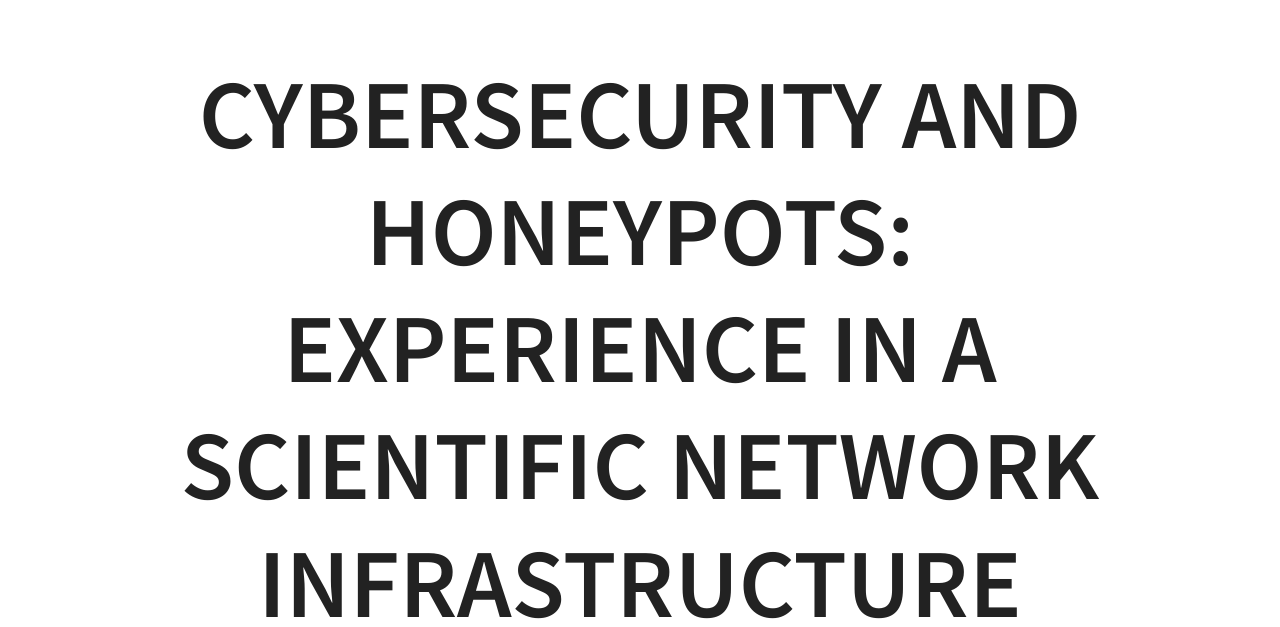
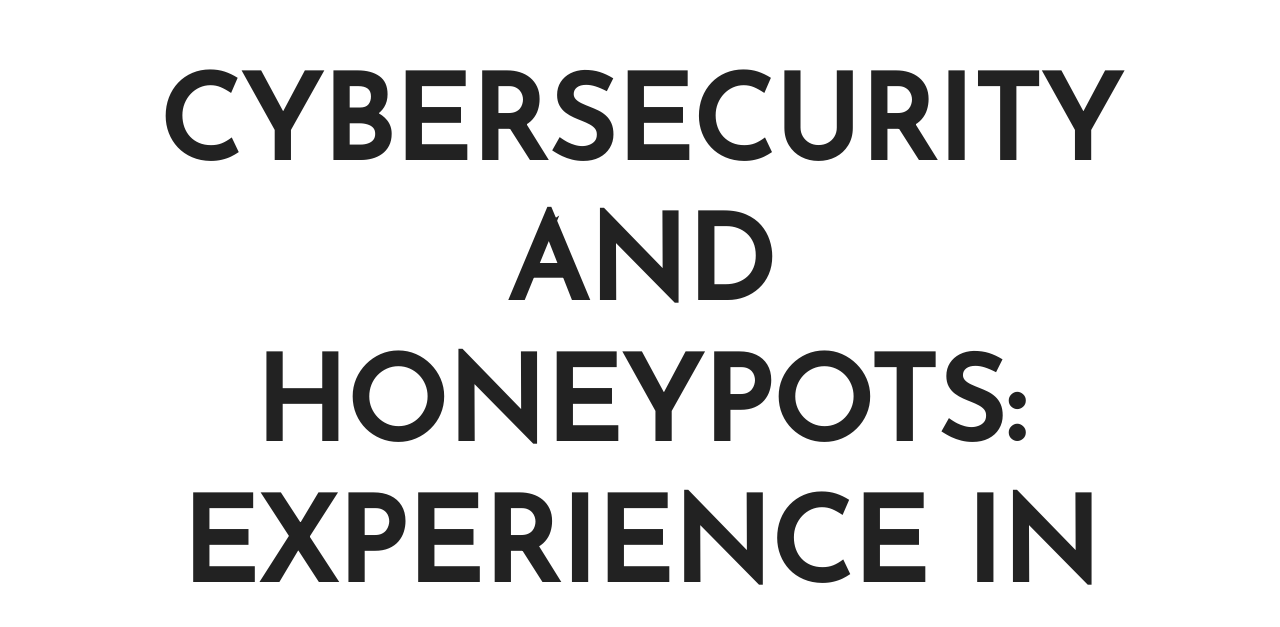
Before and after one commit to geneura-papers/2015_honey, a plain HTML site: page index.html in a window 1280 px wide. Shown: the top 627 px of the page. Drawn offline with Linux system fonts and the light colour scheme.

Commit message:
Adds fonts

```diff
--- a/css/theme/white.css
+++ b/css/theme/white.css
@@ -3,7 +3,8 @@
  *
  * Copyright (C) 2015 Hakim El Hattab, http://hakim.se
  */
-@import url(../../lib/font/source-sans-pro/source-sans-pro.css);
+@import url(https://fonts.googleapis.com/css?family=Poppins:400,500|Roboto+Mono|Josefin+Sans);
+
 section.has-dark-background, section.has-dark-background h1, section.has-dark-background h2, section.has-dark-background h3, section.has-dark-background h4, section.has-dark-background h5, section.has-dark-background h6 {
   color: #fff; }
 
@@ -15,7 +16,7 @@ body {
   background-color: #fff; }
 
 .reveal {
-  font-family: "Source Sans Pro", Helvetica, sans-serif;
+  font-family: Poppins, Helvetica, sans-serif;
   font-size: 38px;
   font-weight: normal;
   color: #222; }
@@ -41,7 +42,7 @@ body {
 .reveal h6 {
   margin: 0 0 20px 0;
   color: #222;
-  font-family: "Source Sans Pro", Helvetica, sans-serif;
+  font-family: Poppins, Helvetica, sans-serif;
   font-weight: 600;
   line-height: 1.2;
   letter-spacing: normal;
@@ -50,7 +51,9 @@ body {
   word-wrap: break-word; }
 
 .reveal h1 {
-  font-size: 2.5em; }
+    font-family: Josefin Sans;
+    font-size: 3em;
+}
 
 .reveal h2 {
   font-size: 1.6em; }
@@ -145,7 +148,7 @@ body {
   margin: 20px auto;
   text-align: left;
   font-size: 0.55em;
-  font-family: monospace;
+  font-family: "Roboto Mono", monospace;
   line-height: 1.2em;
   word-wrap: break-word;
   box-shadow: 0px 0px 6px rgba(0, 0, 0, 0.3); }
```
